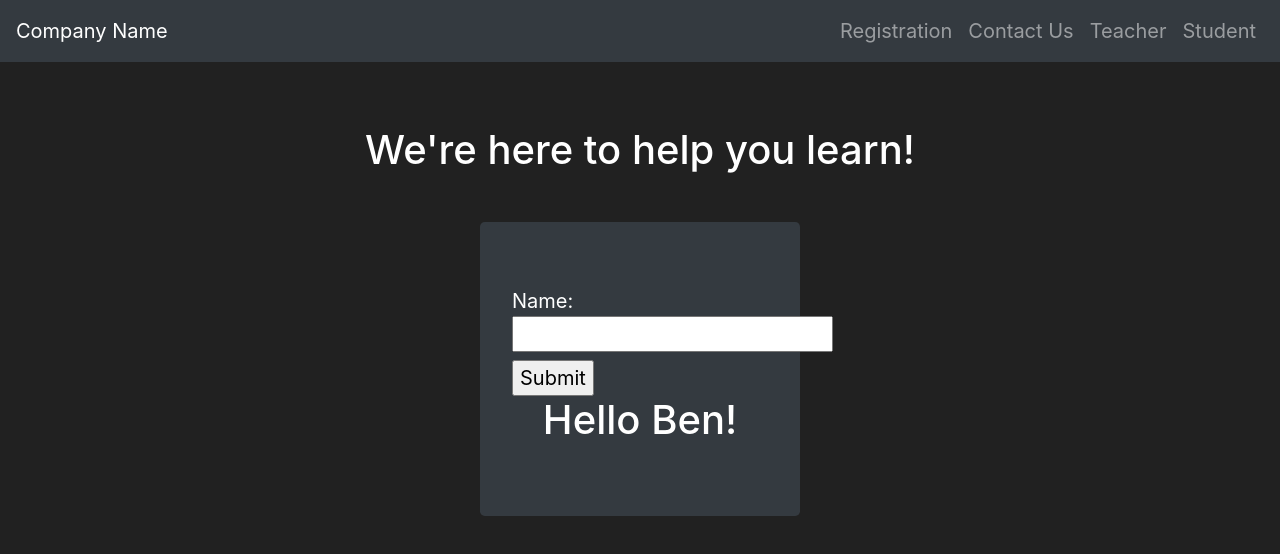
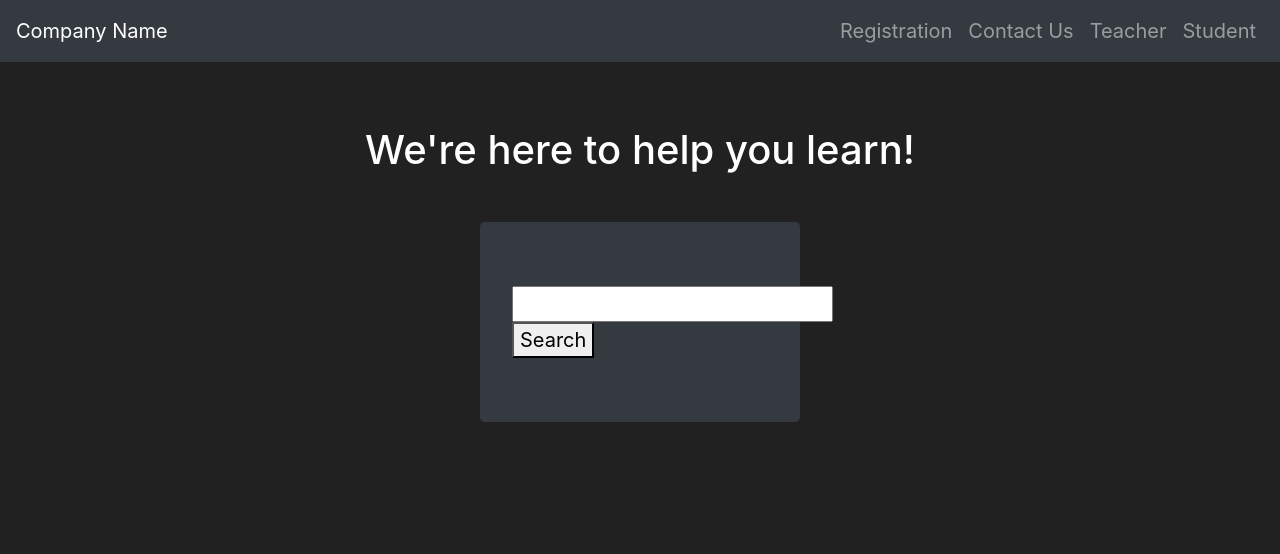
Before and after one commit to egervis/HackNYU19, a React (Create React App) app in the folder frontend/: page / in a window 1280 px wide. Shown: the top 554 px of the page. Built offline with nearby package versions, Linux system fonts and the light colour scheme.

Commit message:
tried to add localstorage

```diff
--- a/frontend/src/App.js
+++ b/frontend/src/App.js
@@ -34,7 +34,7 @@ class App extends Component {
           <Switch location={isModal ? this.previousLocation : location}>
             <Route exact path="/" component={Login} />
             <Route path="/registration" component={Registration} />
-            <Route path="/teacher/classes" component={TeacherClass} />
+            <Route path="/teacher/class" component={TeacherClass} />
             <Route path="/teacher/calendar" component={TeacherCalendar} />
             <Route path="/student/home" component={StudentHome} />
           </Switch>
--- a/frontend/src/Login.js
+++ b/frontend/src/Login.js
@@ -4,33 +4,40 @@ import LoginForm from './components/LoginForm';
 
 import Registration from './Registration';
 import StudentHome from './student/home';
-import { instanceOf } from 'prop-types';
-import { withCookies, Cookies } from 'react-cookie';
+
+import { loginRequester } from './requests/requestBuilder';
 import './styles/Login.css';
 
 class Login extends Component{
-    static propTypes = {
-      cookies: instanceOf(Cookies).isRequired
-    };
-
     constructor(props) {
       super(props);
-
-      const { cookies } = props;
-      this.state = {
-        name: cookies.get('name') || 'Ben'
-      };
+      this.state = { hits: null };
     }
 
-    handleNameChange(name) {
-      const { cookies } = this.props;
+    onSearch = (e) => {
+      e.preventDefault();
 
-      cookies.set('name', name, { path: '/' });
-      this.setState({ name });
+      const { value } = this.input;
+
+      if (value === '') {
+        return;
+      }
+
+      const cachedHits = localStorage.getItem(value);
+      if (cachedHits) {
+        this.setState({ hits: JSON.parse(cachedHits) });
+        return;
+      }
+
+      loginRequester("tracey", "123");
     }
+
+    onSetResult = (result, key) => {
+      localStorage.setItem(key, JSON.stringify(result.hits));
+      this.setState({ hits: result.hits });
+    }
+
     render(){
-      const { name } = this.state;
-
       return(
         <div className="Login">
           <nav class="navbar navbar-expand-md bg-dark navbar-dark py-2">
@@ -58,15 +65,21 @@ class Login extends Component{
 
           <h1 class="mt-5 pt-3">We're here to help you learn!</h1>
           <div class="container-fluid w-25 jumbotron mt-5 bg-dark">
-            <LoginForm name={name} onChange={this.handleNameChange.bind(this)}/>
-            {this.state.name && <h1>Hello {this.state.name}!</h1>}
+          <form type="submit" onSubmit={this.onSearch}>
+            <input type="text" ref={node => this.input = node} />
+            <button type="button">Search</button>
+          </form>
+          {
+            this.state.hits &&
+            this.state.hits.map(item => <div key={item.objectID}>{item.title}</div>)
+          }
           </div>
         </div>
       )
     }
 }
 
-export default withCookies(Login);
+export default Login;
 
 // <form>
 //   <h2 class="pb-3">Login</h2>
--- a/frontend/src/requests/requestBuilder.js
+++ b/frontend/src/requests/requestBuilder.js
@@ -25,12 +25,12 @@ export const registerRequester = async (userType, lastName, firstName, email, us
 // email, userPassword: string
 // Returns a user object, empty if user not found
 export const loginRequester = async (email, userPassword) => {
-  try {
     return await axios.post(`${address}:${port}/login`, {
       email: email,
       userPassword: userPassword
-    });
-  } catch (error) {
-    console.error('Failed to login', error);
-  }
+    }).then(res => {
+      return res.json();
+    }).catch(err => {
+      console.error('Failed to login', err);
+    })
 }
```
